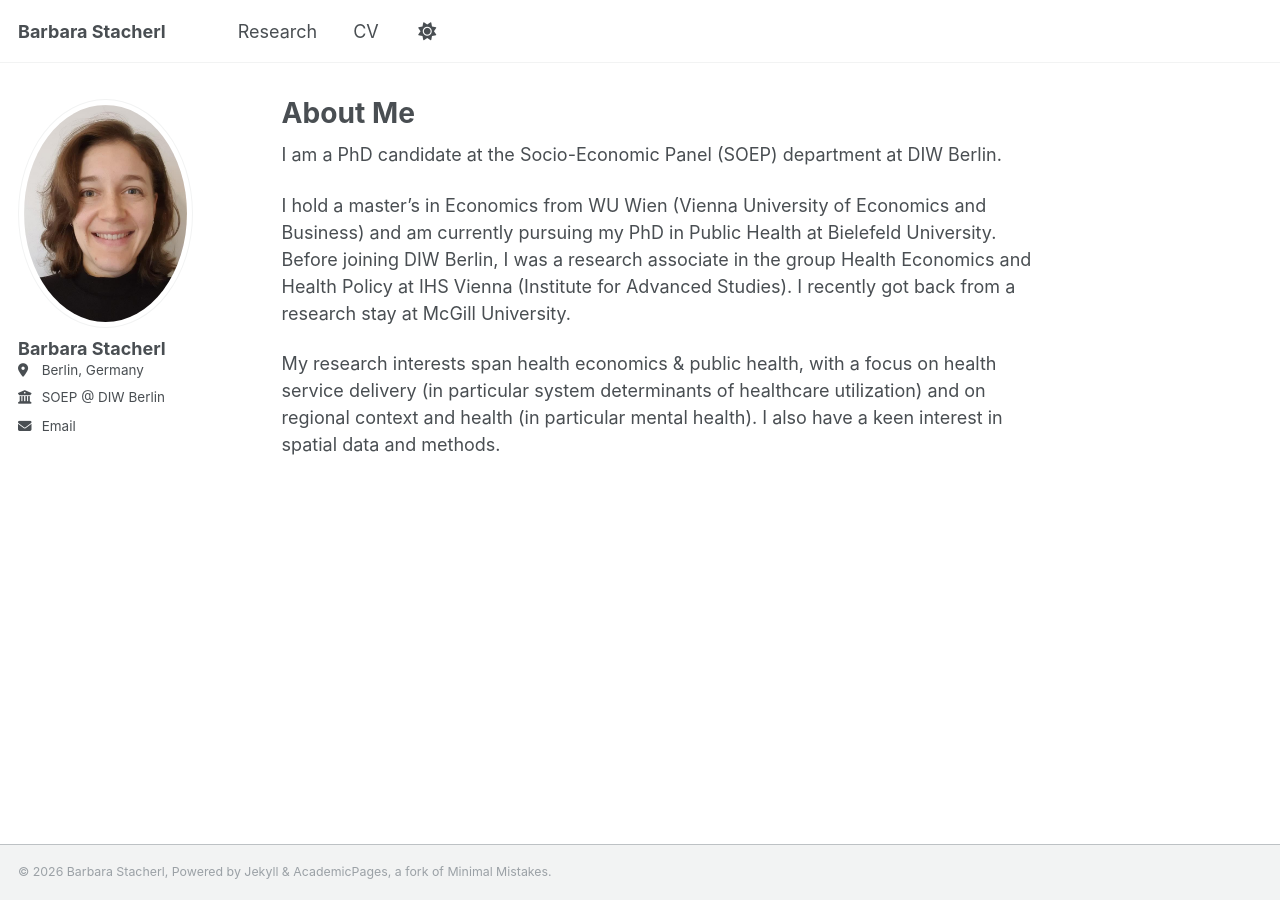
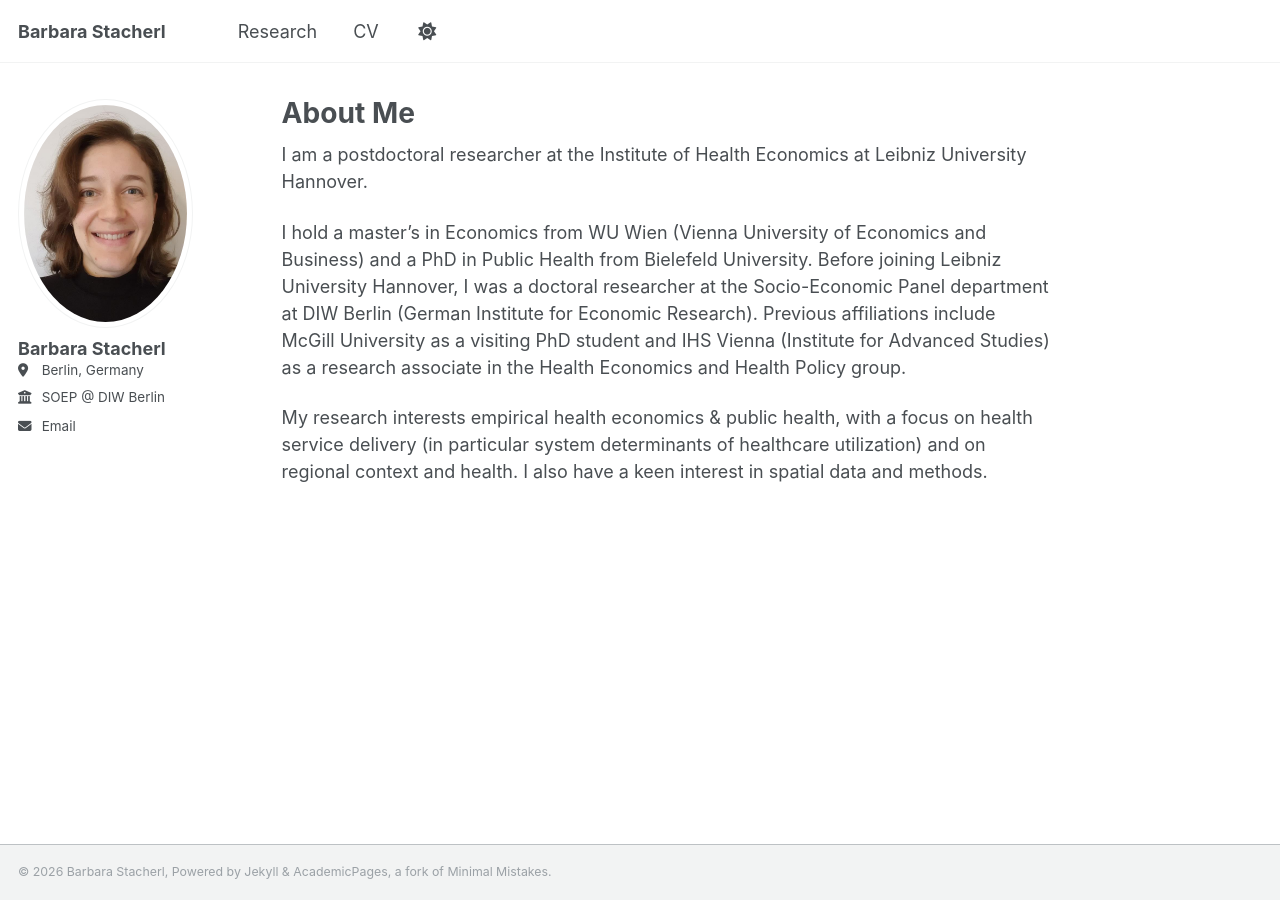
Before and after one commit to barbarastacherl/barbarastacherl.github.io, a Jekyll site: the page built from _pages/about.md, in a window 1280 px wide. Built offline with Jekyll 4.4.1, drawn with Linux system fonts in a browser that asks for light colours.

Commit message:
Update about.md
update description LUH

```diff
--- a/_pages/about.md
+++ b/_pages/about.md
@@ -7,8 +7,8 @@ redirect_from:
   - /about.html
 ---
 
-I am a PhD candidate at the Socio-Economic Panel (SOEP) department at DIW Berlin.
+I am a postdoctoral researcher at the Institute of Health Economics at Leibniz University Hannover.
 
-I hold a master's in Economics from WU Wien (Vienna University of Economics and Business) and am currently pursuing my PhD in Public Health at Bielefeld University. Before joining DIW Berlin, I was a research associate in the group Health Economics and Health Policy at IHS Vienna (Institute for Advanced Studies). I recently got back from a research stay at McGill University.
+I hold a master's in Economics from WU Wien (Vienna University of Economics and Business) and a PhD in Public Health from Bielefeld University. Before joining Leibniz University Hannover, I was a doctoral researcher at the Socio-Economic Panel department at DIW Berlin (German Institute for Economic Research). Previous affiliations include McGill University as a visiting PhD student and IHS Vienna (Institute for Advanced Studies) as a research associate in the Health Economics and Health Policy group.
 
-My research interests span health economics & public health, with a focus on health service delivery (in particular system determinants of healthcare utilization) and on regional context and health (in particular mental health). I also have a keen interest in spatial data and methods.
+My research interests empirical health economics & public health, with a focus on health service delivery (in particular system determinants of healthcare utilization) and on regional context and health. I also have a keen interest in spatial data and methods.
```
